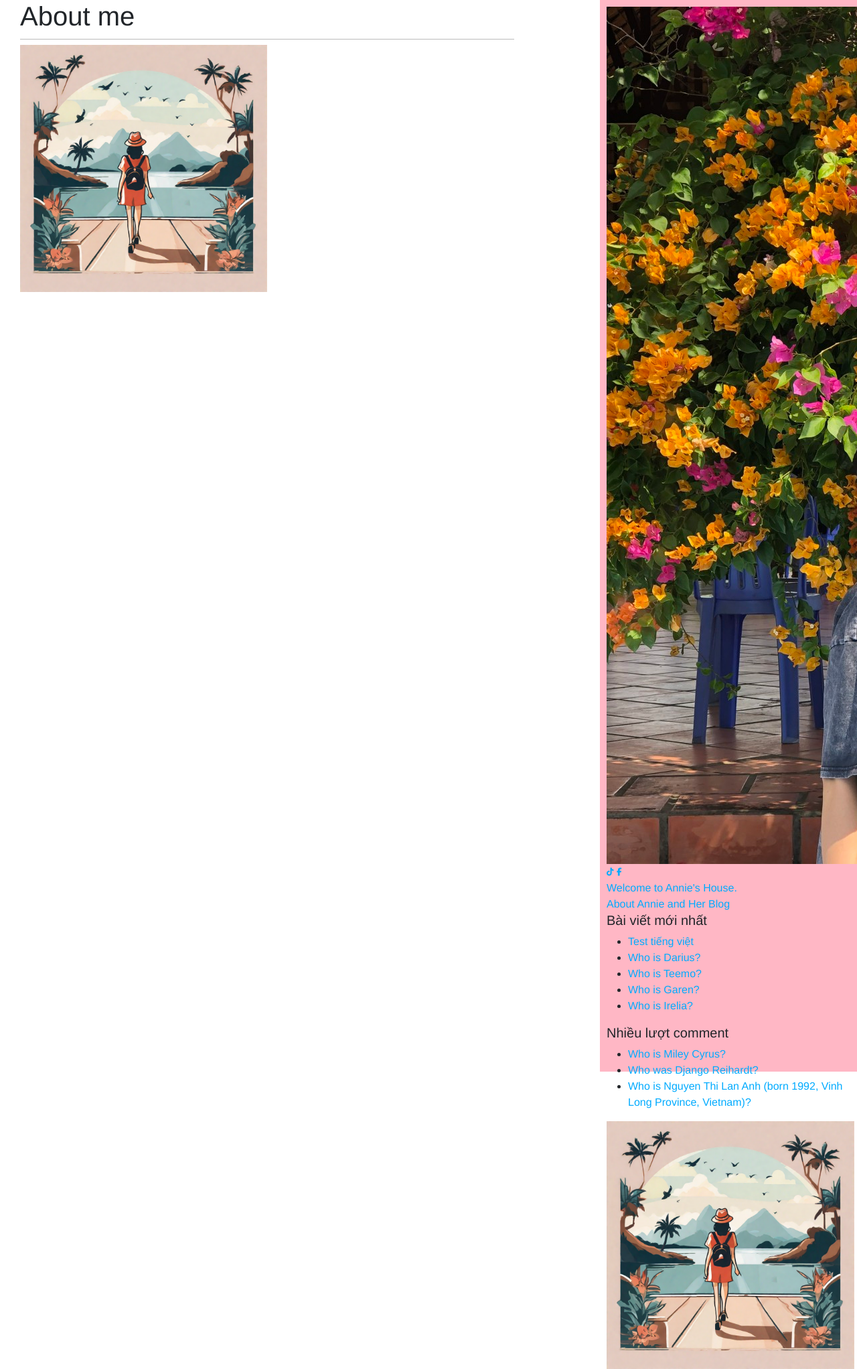
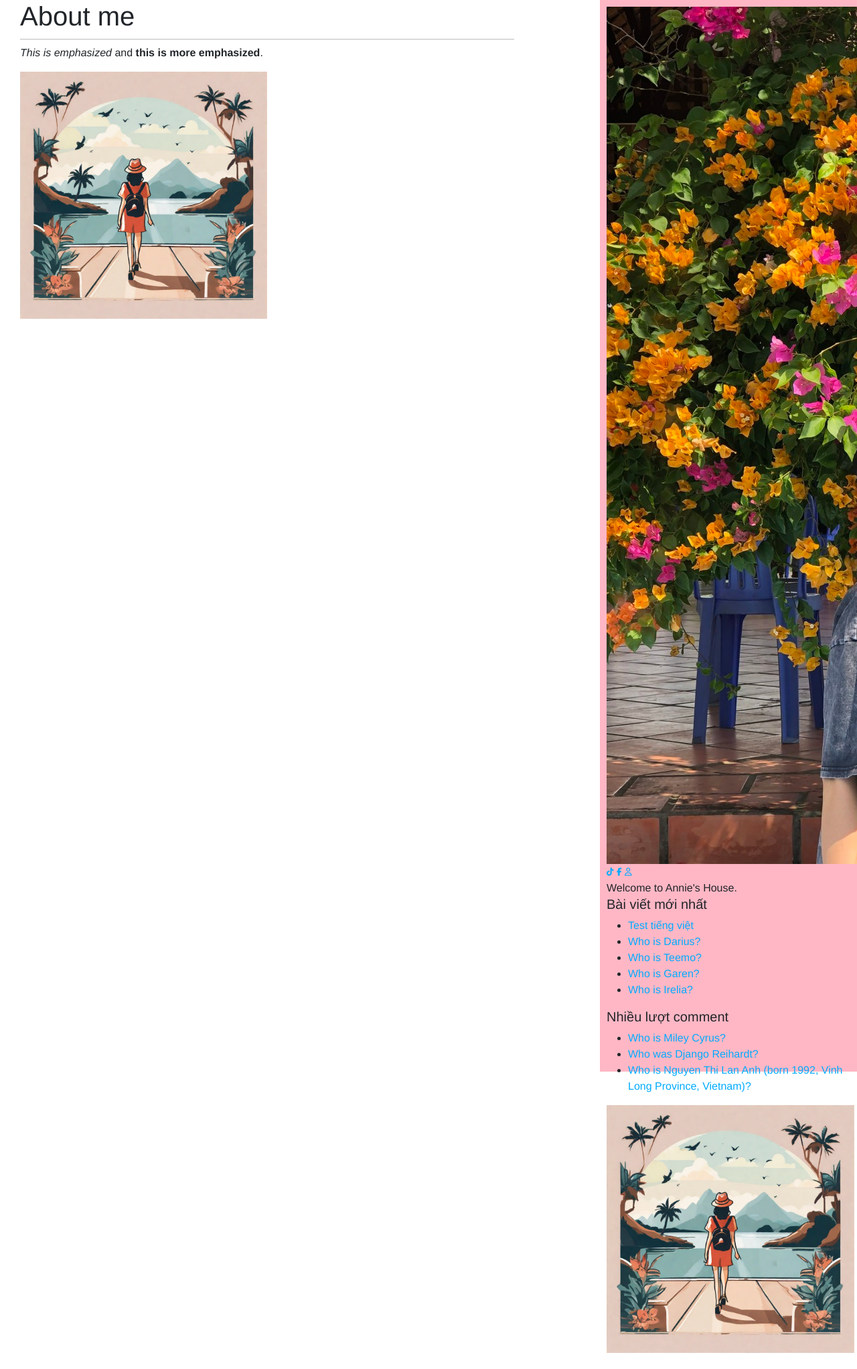
Before and after one commit to lamvinam/mysite, a Django app: page / in a window 1280 px wide; the page is wider, and only the part inside the window is pictured. Shown: that part at 67% size. After the commit the page ends 2020 px from the top of that part, so only its background shows below. Run offline with Django 4.2, Linux system fonts and the light colour scheme; data comes from the database, SQL or seed files in the repository; parts of the project's set-up code (start-up, migrations or seed data) failed here and were passed over; some libraries are stand-ins or nearby versions.

```diff
--- a/blog/static/css/blog.css
+++ b/blog/static/css/blog.css
@@ -231,6 +231,9 @@ label {
   font-size: auto;
   width: auto;
 }
+#sidebar #about-me {
+  margin-bottom: 0px;
+}
 #sidebar img {
   display: block;
   object-fit: cover;
--- a/blog/templates/blog/about.html
+++ b/blog/templates/blog/about.html
@@ -1,11 +1,13 @@
 {% extends "blog/base.html" %}
 {% load static %}
+{% load blog_template_tags %}
 
 {% block title %}About{% endblock %}
 {% block content %}
   <!-- first heading -->
   <h1> About me </h1>
   <div class="main-paragraph">
+    {{ about_paragraph|markdown }}
     <img class="paragraph-image" style="width: 50%; aspect-ratio: initial;"
          src="{% static 'images/about-me-illustration.png' %}" alt="about-me-illustration">
   </div>
--- a/blog/templates/blog/base.html
+++ b/blog/templates/blog/base.html
@@ -58,15 +58,16 @@
       <!-- Add social media icon link to LA -->
       <div class="social-icon-strip">
         <a href="https://www.tiktok.com/@annie.annie.ne" target="_blank"><i class="about-me-icon fa-brands fa-tiktok fa-xs"></i></a>
-        <a href="https://www.facebook.com/nguyen.lananh.0109" target="_blank"><i class="about-me-icon fa-brands fa-facebook-f fa-xs"></i></a>
+        <a href="https://www.facebook.com/nguyen.lananh.0109" target="_blank">
+          <i class="about-me-icon fa-brands fa-facebook-f fa-xs"></i></a>
+        <a href="{% url 'about-me' %}" target="_blank">
+          <i class="fa-regular fa-user fa-xs"></i></a>
       </div>
     </div>
     <div class="fading-line"></div>
 
-    <div>
-      <a class="dropdown welcome-statement important-hypertext" href="{% url 'about-me' %}">Welcome to Annie's House.
-          <div class="dropdown-content">About Annie and Her Blog</div>
-      </a>
+    <div class="welcome-statement">
+      Welcome to Annie's House.
     </div>
 
     <div><h5 class="sidebar">Bài viết mới nhất</h5>{% latest_posts_tag 5 %}</div>
--- a/blog/views.py
+++ b/blog/views.py
@@ -9,6 +9,7 @@ from django.views.decorators.http import require_POST
 from taggit.models import Tag
 from django.db.models import Count
 from django.urls import reverse
+from pathlib import Path
 
 def post_list(request, tag_slug=None):
     post_list = Post.published.all()
@@ -134,4 +135,7 @@ def post_comment(request, post_id):
                    'comment': comment})
 
 def about(request):
-    return render(request, 'blog/about.html')
+    file_path = Path('static/text/about_paragraph.txt')
+    with open(file_path, 'r') as file:
+        file_contents = file.read()
+    return render(request, 'blog/about.html', {'about_paragraph': file_contents})
--- /dev/null
+++ b/static/text/about_paragraph.txt
@@ -0,0 +1 @@
+*This is emphasized* and **this is more emphasized**.
```
Also changed, not shown: static/images/favicon.ico.
